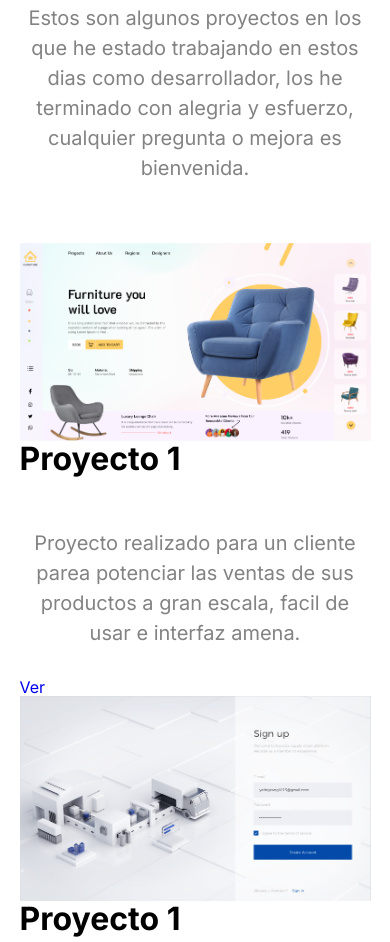
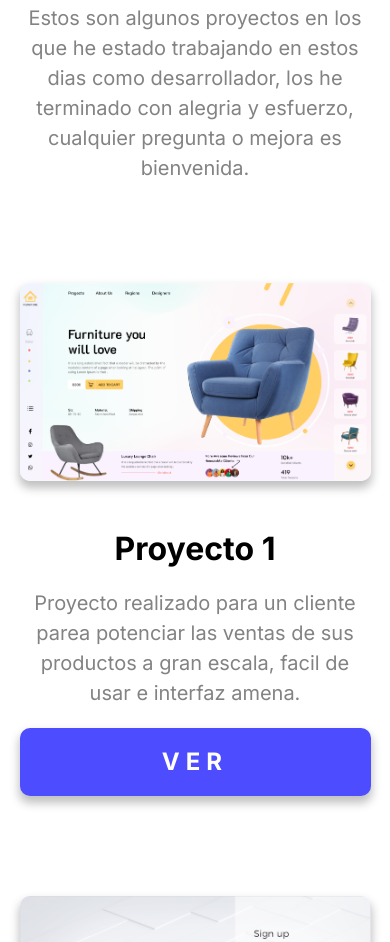
Before and after one commit to jimmy-bustillo/Portafolio, a website: page index.html in a window 390 px wide. Shown: the part 2131-3073 px from the top of the page. Drawn offline with nearby package versions, Linux system fonts and the light colour scheme; files that its build step writes are made by us from their sources; files whose address does not match are found by name.

Commit message:
add: incluye flex y grid para que sea más responsivo

```diff
--- a/src/scss/sections/_proyecto.scss
+++ b/src/scss/sections/_proyecto.scss
@@ -20,32 +20,65 @@
   }
 
   &__cards {
-    margin: 3rem 0;
     display: flex;
     flex-direction: column;
+    gap: 10rem;
+    margin-top: 10rem;
   }
 
-  &__card {
+  &__card-contenedor {
+    @include m.desktop {
+      display: grid;
+      grid-template-columns: repeat(2, 1fr);
+      gap: 2rem;
+    }
+  }
+
+  &__image-contenedor {
+    max-width: 60rem;
+    max-height: 40rem;
+    box-shadow: 0px 6px 10px 1px rgba(0, 0, 0, 0.25);
+    border-radius: 1rem;
+
+    img {
+      width: 100%;
+      height: 100%;
+      border-radius: 1rem;
+    }
+  }
+
+  &__descripcion {
     display: flex;
     flex-direction: column;
+    justify-content: space-between;
+    gap: 2rem;
+    margin-top: 5rem;
     @include m.desktop {
-      flex-direction: row;
-      gap: 3rem;
-      align-items: center;
-      justify-content: space-between;
-    }
-
-    &-image {
-      border-radius: 1rem;
-      @include m.desktop {
-        width: 50%;
-      }
+      margin-top: 0;
     }
   }
-  &__card-info {
+
+  &__nombre {
+    margin-bottom: 0;
+    text-align: center;
     @include m.desktop {
-      display: flex;
-      flex-direction: column;
+      text-align: left;
+    }
+  }
+
+  &__text {
+    text-align: center;
+    margin-bottom: 0;
+    @include m.desktop {
+      text-align: left;
+    }
+  }
+
+  &__boton {
+    @include m.boton;
+    @include m.desktop {
+      width: 33.5rem;
+      margin-left: 0;
     }
   }
 }
```
